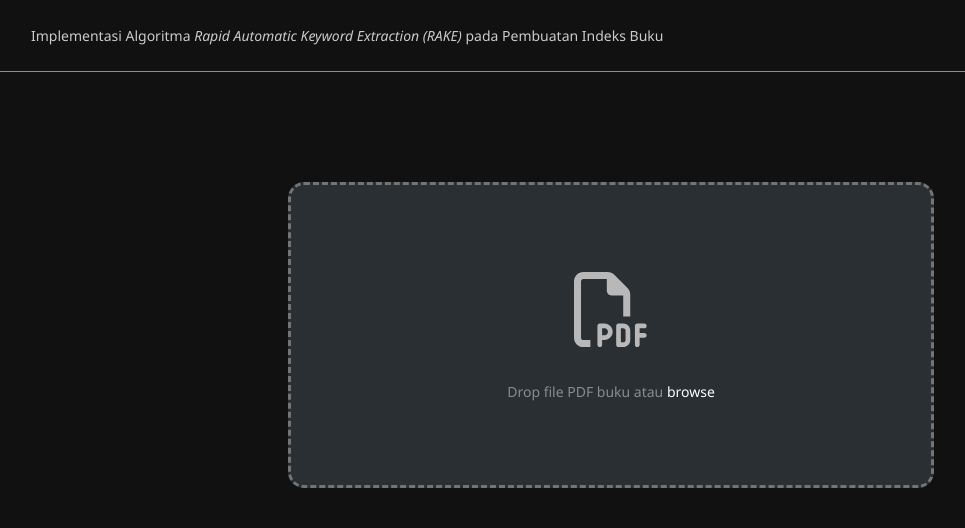
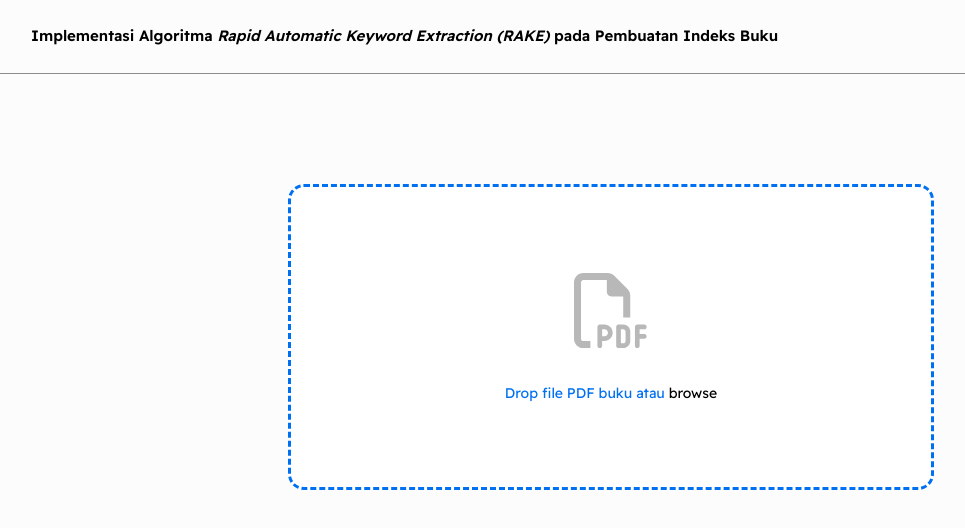
Before and after one commit to christiechindy/FE_generateBoBI, a Next.js app: page / in a window 1280 px wide. Shown: the top 528 px of the page, without its empty margins (29-994 px from the left). Built offline with nearby package versions, Linux system fonts and the light colour scheme.

Commit message:
change color to lightmode and fontsize

```diff
--- a/src/Icons/FileIcon.tsx
+++ b/src/Icons/FileIcon.tsx
@@ -2,7 +2,7 @@ const FileIcon = () => {
     return (
         <svg width="15" height="20" viewBox="0 0 15 20" fill="none" xmlns="http://www.w3.org/2000/svg">
         <g clip-path="url(#clip0_81_61)">
-        <path d="M12.5 18.125C12.8438 18.125 13.125 17.8438 13.125 17.5V6.25H10C9.30859 6.25 8.75 5.69141 8.75 5V1.875H2.5C2.15625 1.875 1.875 2.15625 1.875 2.5V17.5C1.875 17.8438 2.15625 18.125 2.5 18.125H12.5ZM0 2.5C0 1.12109 1.12109 0 2.5 0H8.96484C9.62891 0 10.2656 0.261719 10.7344 0.730469L14.2695 4.26562C14.7383 4.73437 15 5.37109 15 6.03516V17.5C15 18.8789 13.8789 20 12.5 20H2.5C1.12109 20 0 18.8789 0 17.5V2.5Z" fill="#B8B8B8"/>
+        <path d="M12.5 18.125C12.8438 18.125 13.125 17.8438 13.125 17.5V6.25H10C9.30859 6.25 8.75 5.69141 8.75 5V1.875H2.5C2.15625 1.875 1.875 2.15625 1.875 2.5V17.5C1.875 17.8438 2.15625 18.125 2.5 18.125H12.5ZM0 2.5C0 1.12109 1.12109 0 2.5 0H8.96484C9.62891 0 10.2656 0.261719 10.7344 0.730469L14.2695 4.26562C14.7383 4.73437 15 5.37109 15 6.03516V17.5C15 18.8789 13.8789 20 12.5 20H2.5C1.12109 20 0 18.8789 0 17.5V2.5Z" fill="#0070F3"/>
         </g>
         <defs>
         <clipPath id="clip0_81_61">
--- a/src/Icons/UploadIcon.tsx
+++ b/src/Icons/UploadIcon.tsx
@@ -1,7 +1,7 @@
 const UploadIcon = () => {
     return (
         <svg width="18" height="18" viewBox="0 0 18 18" fill="none" xmlns="http://www.w3.org/2000/svg">
-        <path d="M10.125 3.84249V12.3749C10.125 12.9972 9.62227 13.4999 9 13.4999C8.37773 13.4999 7.875 12.9972 7.875 12.3749V3.84249L5.29453 6.42296C4.85508 6.86241 4.14141 6.86241 3.70195 6.42296C3.2625 5.98351 3.2625 5.26984 3.70195 4.83038L8.20195 0.330383C8.64141 -0.10907 9.35508 -0.10907 9.79453 0.330383L14.2945 4.83038C14.734 5.26984 14.734 5.98351 14.2945 6.42296C13.8551 6.86241 13.1414 6.86241 12.702 6.42296L10.125 3.84249ZM2.25 12.3749H6.75C6.75 13.6159 7.75898 14.6249 9 14.6249C10.241 14.6249 11.25 13.6159 11.25 12.3749H15.75C16.991 12.3749 18 13.3839 18 14.6249V15.7499C18 16.9909 16.991 17.9999 15.75 17.9999H2.25C1.00898 17.9999 0 16.9909 0 15.7499V14.6249C0 13.3839 1.00898 12.3749 2.25 12.3749ZM15.1875 16.0312C15.4113 16.0312 15.6259 15.9423 15.7841 15.784C15.9424 15.6258 16.0312 15.4112 16.0312 15.1874C16.0312 14.9636 15.9424 14.749 15.7841 14.5908C15.6259 14.4326 15.4113 14.3437 15.1875 14.3437C14.9637 14.3437 14.7491 14.4326 14.5909 14.5908C14.4326 14.749 14.3438 14.9636 14.3438 15.1874C14.3438 15.4112 14.4326 15.6258 14.5909 15.784C14.7491 15.9423 14.9637 16.0312 15.1875 16.0312Z" fill="#E7E7E7"/>
+        <path d="M10.125 3.84249V12.3749C10.125 12.9972 9.62227 13.4999 9 13.4999C8.37773 13.4999 7.875 12.9972 7.875 12.3749V3.84249L5.29453 6.42296C4.85508 6.86241 4.14141 6.86241 3.70195 6.42296C3.2625 5.98351 3.2625 5.26984 3.70195 4.83038L8.20195 0.330383C8.64141 -0.10907 9.35508 -0.10907 9.79453 0.330383L14.2945 4.83038C14.734 5.26984 14.734 5.98351 14.2945 6.42296C13.8551 6.86241 13.1414 6.86241 12.702 6.42296L10.125 3.84249ZM2.25 12.3749H6.75C6.75 13.6159 7.75898 14.6249 9 14.6249C10.241 14.6249 11.25 13.6159 11.25 12.3749H15.75C16.991 12.3749 18 13.3839 18 14.6249V15.7499C18 16.9909 16.991 17.9999 15.75 17.9999H2.25C1.00898 17.9999 0 16.9909 0 15.7499V14.6249C0 13.3839 1.00898 12.3749 2.25 12.3749ZM15.1875 16.0312C15.4113 16.0312 15.6259 15.9423 15.7841 15.784C15.9424 15.6258 16.0312 15.4112 16.0312 15.1874C16.0312 14.9636 15.9424 14.749 15.7841 14.5908C15.6259 14.4326 15.4113 14.3437 15.1875 14.3437C14.9637 14.3437 14.7491 14.4326 14.5909 14.5908C14.4326 14.749 14.3438 14.9636 14.3438 15.1874C14.3438 15.4112 14.4326 15.6258 14.5909 15.784C14.7491 15.9423 14.9637 16.0312 15.1875 16.0312Z" fill="#d4d4d4"/>
         </svg>
     )
 }
--- a/src/app/globals.css
+++ b/src/app/globals.css
@@ -1,3 +1,5 @@
+@import url('https://fonts.googleapis.com/css2?family=Readex+Pro:wght@160..700&display=swap');
+
 /*--------------------CSS RESET----------------------*/
 html, body, div, span, applet, object, iframe,
 h1, h2, h3, h4, h5, h6, p, blockquote, pre,
@@ -46,17 +48,18 @@ table {
 /*-----------------------------------------*/
 body {
     margin: 0;
-    font-family: 'Segoe UI', Tahoma, Geneva, Verdana, sans-serif;
-    color: #fff;
+    font-family: "Readex Pro", 'Segoe UI', Tahoma, Geneva, Verdana, sans-serif;
+    color: #000;
 }
 
 button, input, select, option, label {
-    font-family: 'Segoe UI', Tahoma, Geneva, Verdana, sans-serif;
+    font-family: "Readex Pro", 'Segoe UI', Tahoma, Geneva, Verdana, sans-serif;
 }
 
 :root {
-    --bg: #111111;
+    --bg: #FCFCFC;
     --purple: #8A0EC4;
+    --blue: #0070F3;
 }
 
 .wrapper {
@@ -71,9 +74,9 @@ label {
 
 /*---------Header-----------*/
 .header {
-    color: #cbcbcb;
+    font-weight: 600;
     padding: 25px 25px 25px 60px;
-    font-size: 14px;
+    font-size: 15px;
     line-height: 1.5;
     border-bottom: 1.5px solid #8b8b8b;
     margin-bottom: 30px;
@@ -95,11 +98,11 @@ label {
     width: 50%;
     min-width: 500px;
     height: 300px;
-    background-color: #2a2f33;
+    background-color: #fff;
     border-radius: 16px;
-    border: 3px dashed #747474;
+    border: 3px dashed var(--blue);
     font-size: 14px;
-    color: #8b8b8b;
+    color: var(--blue);
 
     display: flex;
     flex-direction: column;
@@ -111,7 +114,7 @@ label {
 
 .content .dropPdf:hover {
     cursor: pointer;
-    background-color: #202428;
+    background-color: #e2f5ff;
     transition: 0.5s ease-in-out;
 }
 
@@ -122,13 +125,13 @@ input.pdfInput {
 }
 
 .dropPdf.dragging {
-    border-color: var(--purple);
-    background-color: #B36BD6;
+    border-color: #FF165C;
+    background-color: #d1efff;
     color: #000;
 }
 
 .dropPdf span {
-    color: #fff;
+    color: #000;
 }
 
 /*---------PDF View------------*/
@@ -159,8 +162,8 @@ input.pdfInput {
 
 /*------box info-------*/
 .form .box {
-    border: 2px solid #747474;
-    background-color: #2a2f33;
+    border: 1.3px solid #ddd;
+    background-color: #fff;
     padding: 80px 30px 20px 30px;
     border-radius: 16px;
     position: relative;
@@ -169,9 +172,8 @@ input.pdfInput {
 .form .box .topbar {
     display: flex;
     justify-content: space-between;
-    font-size: 13px;
     align-items: center;
-    background-color: #000;
+    background-color: #F3F6FB;
 
     position: absolute;
     top: 0;
@@ -189,13 +191,14 @@ input.pdfInput {
     align-items: center;
     gap: 12px;
     font-size: 12.5px;
-    color: #b6b6b6;
+    color: var(--blue);
 }
 
 .form .box .fields .row > label {
-    font-size: 14px;
+    font-size: 13px;
     margin-bottom: 10px;
-    font-weight: 500;
+    font-weight: 400;
+    color: #7e7e7e;
 }
 
 .form .box .fields > .row {
@@ -210,25 +213,19 @@ input.pdfInput {
 }
 
 .form .box .fields .row .input {
-    background-color: #222528;
-    border: 1.5px solid #939393;
+    background-color: #fff;
+    border: 1px solid #d4d4d4;
     border-radius: 10px;
     padding: 8px 16px;
     color: #fff;
     width: 100%;
     box-sizing: border-box;
-    font-size: 13.5px;
-    color: #efefef;
+    font-size: 13px;
+    color: #000;
 }
 
 .form .box .fields .row input:focus {
-    outline: none;
-    border: 1.5px solid #cbcbcb;
-}
-
-.form .box .fields .row input {
-    font-size: 13.5px;
-    color: #efefef;
+    outline: 0.7px solid #d4d4d4;
 }
 
 .form .box .cancel:hover svg {
@@ -247,7 +244,7 @@ input.pdfInput {
     align-items: center;
     gap: 10px;
     box-sizing: border-box;
-    font-size: 14px;
+    font-size: 13px;
 }
 
 .form .box .fields .radio input {
@@ -268,8 +265,8 @@ input.pdfInput {
 
 .linkjsonformat {
     font-size: 13px;
-    font-weight: 300;
-    color: #fff;
+    font-weight: 500;
+    color: var(--blue);
     margin-bottom: 10px;
     display: block;
 }
@@ -288,7 +285,7 @@ input.pdfInput {
 }
 
 .processBtn {
-    background-color: var(--purple);
+    background-color: var(--blue);
     font-size: 14px;
     color: #fff;
     margin-top: 30px;
@@ -302,5 +299,5 @@ input.pdfInput {
 
 .processBtn:hover {
     cursor: pointer;
-    filter: drop-shadow(0 0 15px var(--purple));
+    filter: drop-shadow(0 0 15px var(--blue));
 }
```
